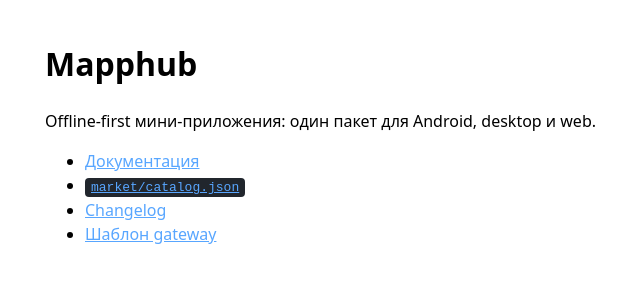
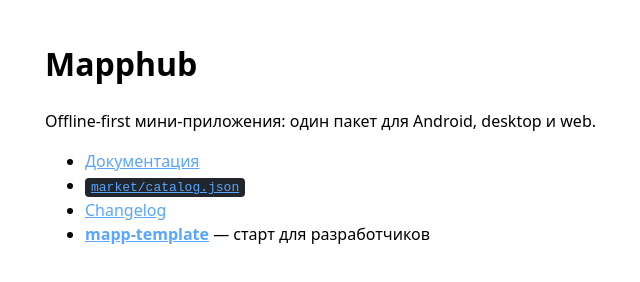
Before and after one commit to mapphub/mapphub.github.io, a plain HTML site: page index.html in a window 1280 px wide. Shown: the whole page, without its empty margins (235-875 px from the left). Drawn offline with Linux system fonts and the light colour scheme.

Commit message:
docs: point developers to mapp-template

```diff
--- a/index.html
+++ b/index.html
@@ -18,7 +18,7 @@
     <li><a href="docs/">Документация</a></li>
     <li><a href="market/catalog.json"><code>market/catalog.json</code></a></li>
     <li><a href="CHANGELOG.md">Changelog</a></li>
-    <li><a href="https://github.com/mapphub/gateway">Шаблон gateway</a></li>
+    <li><a href="https://github.com/mapphub/mapp-template"><strong>mapp-template</strong></a> — старт для разработчиков</li>
   </ul>
 </body>
 </html>
```
Also changed, not shown: 2 other files.
